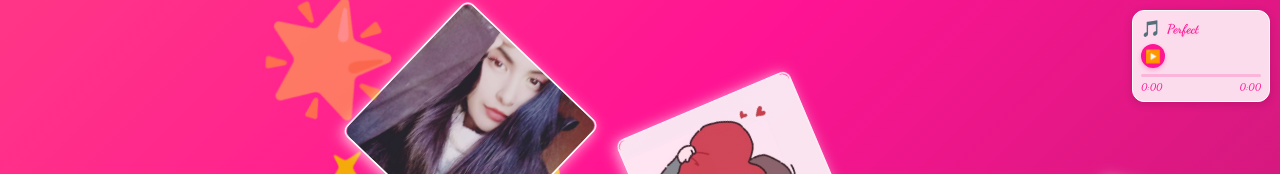
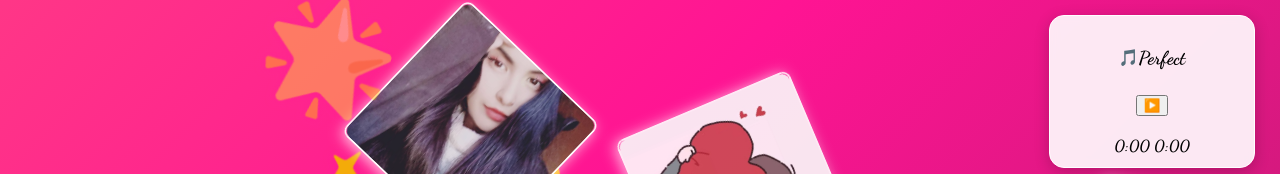
Before and after one commit to JaviAngel/for_you, a plain HTML site: page index.html in a window 1280 px wide. Shown: the top 174 px of the page. Drawn offline with Linux system fonts and the light colour scheme.

Commit message:
Update index.html

```diff
--- a/index.html
+++ b/index.html
@@ -165,106 +165,60 @@
     }
 
     /* Reproductor de música más compacto */
+    /* Reproductor de música - Versión grande */
+/* Reproductor de música - Centrado */
 .music-player {
   position: fixed;
-      top: 10px;
-      right: 10px;
-      background: rgba(255, 255, 255, 0.85);
-      border-radius: 12px;
-      padding: 8px;
-      box-shadow: 0 2px 8px rgba(0, 0, 0, 0.15);
+  top: 15px;
+  left: 90%; /* Centrado horizontal */
+  transform: translateX(-50%); /* Ajuste fino para centrar */
+  background: rgba(255, 255, 255, 0.9);
+  border-radius: 15px;
+  padding: 12px;
+  box-shadow: 0 4px 15px rgba(0, 0, 0, 0.2);
   z-index: 10;
   backdrop-filter: blur(5px);
   border: 1px solid white;
-      width: 120px;
-      transition: all 0.3s ease;
+  width: 180px;
+  text-align: center; /* Centra el texto interno */
+  display: flex;
+  flex-direction: column;
+  align-items: center; /* Centra elementos hijos */
 }
 
 .player-header {
   display: flex;
+  justify-content: center; /* Centra ícono y título */
   align-items: center;
-      margin-bottom: 6px;
-    }
-
-    .player-header h3 {
-      margin: 0;
-      color: #ff1493;
-      font-size: 0.8em;
-      text-shadow: 0 1px 3px rgba(255, 20, 147, 0.2);
-      white-space: nowrap;
-      overflow: hidden;
-      text-overflow: ellipsis;
-    }
-
-    .player-icon {
-      font-size: 1em;
-      margin-right: 6px;
-      color: #ff1493;
+  margin-bottom: 8px;
+  width: 100%;
 }
 
 .player-controls {
   display: flex;
-      align-items: center;
-      justify-content: space-between;
-    }
-
-    .player-btn {
-      background: #ff1493;
-      color: white;
-      border: none;
-      border-radius: 50%;
-      width: 24px;
-      height: 24px;
-      font-size: 0.8em;
-      cursor: pointer;
-      display: flex;
-      align-items: center;
-      justify-content: center;
-      box-shadow: 0 2px 4px rgba(255, 20, 147, 0.3);
-      transition: all 0.2s ease;
-    }
-
-    .player-btn:hover {
-      transform: scale(1.05);
+  justify-content: center; /* Centra el botón */
+  width: 100%;
 }
 
 .player-progress {
-      width: 100%;
-      height: 3px;
-      background: rgba(255, 20, 147, 0.2);
-      border-radius: 2px;
-      margin: 6px 0 4px;
-      overflow: hidden;
-      cursor: pointer;
-    }
-
-    .progress-bar {
-      height: 100%;
-      background: linear-gradient(to right, #ff1493, #ff69b4);
-      width: 0%;
-      border-radius: 2px;
-      transition: width 0.1s linear;
+  width: 90%; /* Ancho ligeramente reducido para mejor proporción */
+  margin: 10px auto; /* Centrado automático */
 }
 
 .player-time {
-      display: flex;
-      justify-content: space-between;
-      font-size: 0.6em;
-      color: #ff1493;
+  justify-content: center; /* Centra los tiempos */
+  gap: 15px; /* Espacio entre "0:00" y "3:45" */
 }
 
     /* Ocultar elementos en móviles muy pequeños */
     @media (max-width: 400px) {
-      .player-header h3 {
-        display: none;
-      }
   .music-player {
-        width: auto;
-        padding: 6px;
+    width: 160px; /* Un poco más estrecho en móviles */
+    padding: 10px;
   }
   .player-btn {
-        width: 22px;
-        height: 22px;
+    width: 28px;
+    height: 28px;
   }
 }
   </style>
```
Lines whose indentation alone changed are shown as unchanged.
